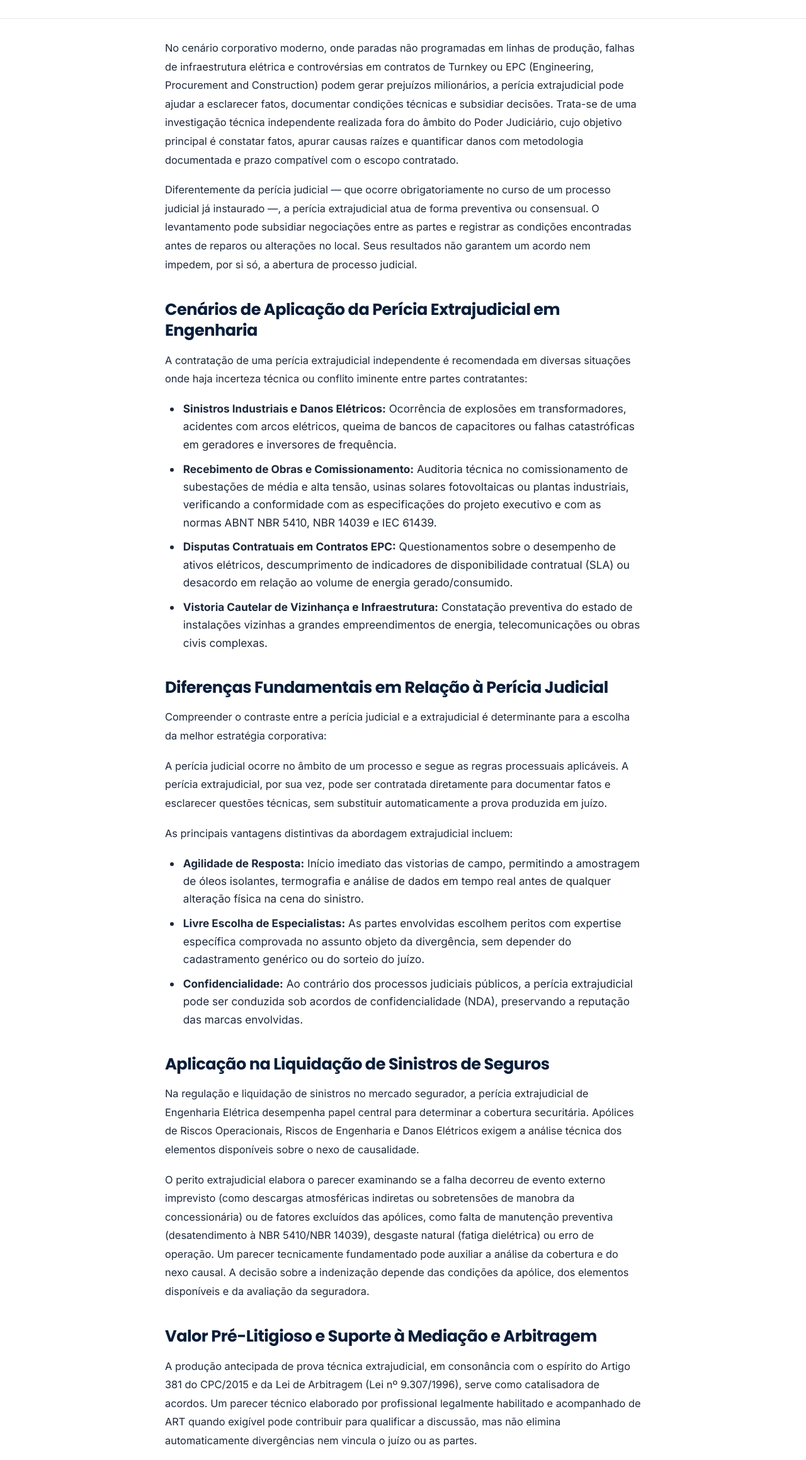
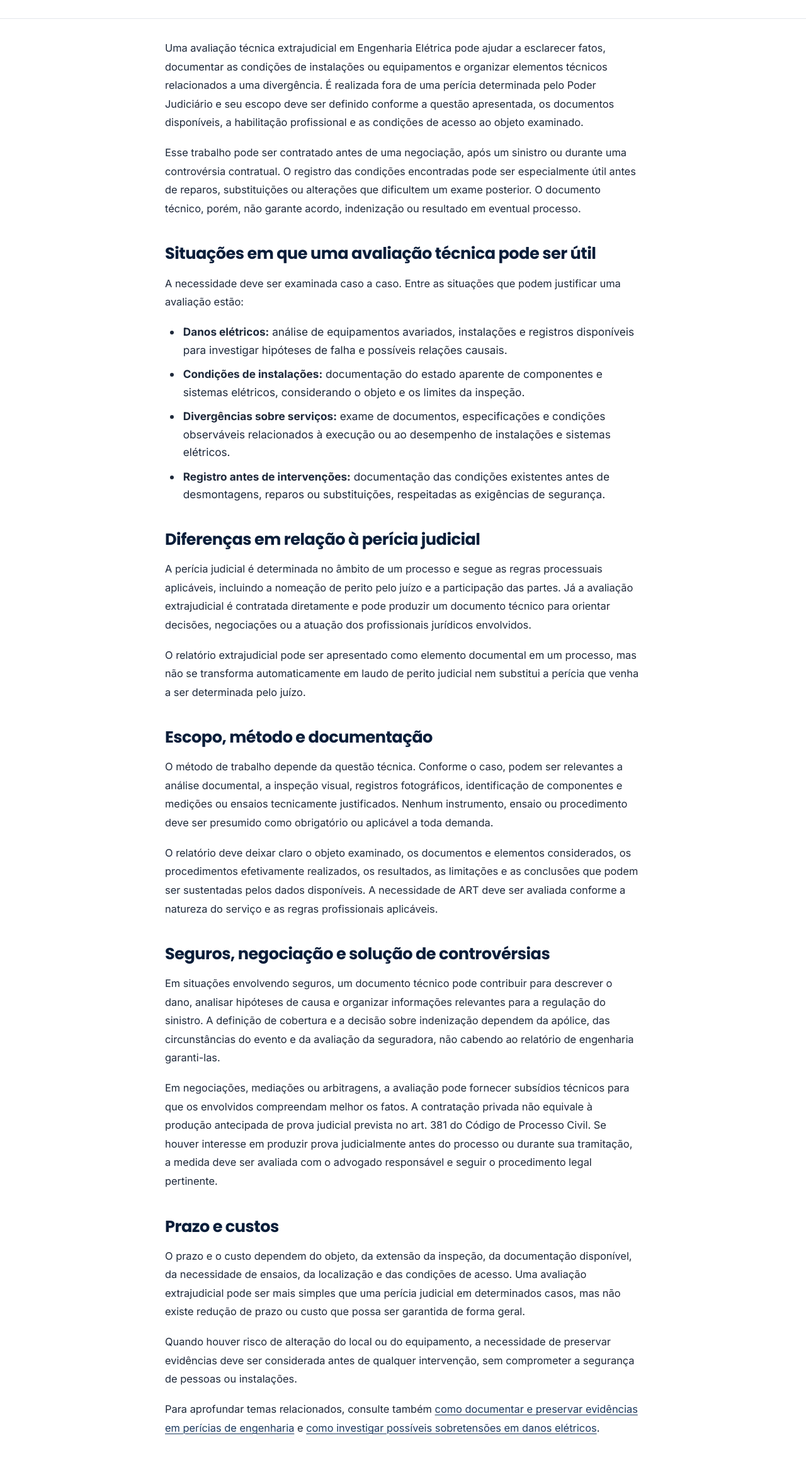
Before and after one commit to paulorozin/excell-new, a plain HTML site: page blog/pericia-extrajudicial.html in a window 1280 px wide. Shown: the part 364-2682 px from the top of the page at 63% size. Drawn offline with Linux system fonts and the light colour scheme.

Commit message:
Auditoria editorial final dos 23 artigos do blog
* Refine escopo e precisão da perícia extrajudicial

* Corrija explicação processual da assistência técnica

* Inclua CTA técnico no artigo de crédito de ICMS

* Conecte artigos de perícia extrajudicial a conteúdos relacionados

* Adicione links internos no artigo de PABX em nuvem

* Adicione link interno sobre gravação e LGPD

* Conecte vistoria pericial a artigos de assistência técnica

* Adicione link interno entre TOI e ressarcimento de danos

* Refine metadados SEO e chamada técnica

* Refine metadados SEO e chamada técnica

* Refine metadados SEO e chamada técnica

* Refine metadados SEO e chamada técnica

* Refine metadados SEO e chamada técnica

* Refine metadados SEO e chamada técnica

* Refine metadados SEO e chamada técnica

* Refine metadados SEO e chamada técnica

* Refine metadados SEO e chamada técnica

* Refine metadados SEO e chamada técnica

* Ajuste editorial de título e CTA

* Ajuste editorial de título e CTA

* Ajuste editorial de título e CTA

* Encurte descrição SEO

* Encurte descrição SEO

* Encurte descrição SEO

* Remova repetição na chamada do artigo de ICMS

```diff
--- a/blog/pericia-extrajudicial.html
+++ b/blog/pericia-extrajudicial.html
@@ -4,7 +4,7 @@
   <meta charset="UTF-8" />
   <meta name="viewport" content="width=device-width, initial-scale=1.0" />
   <title>A perícia extrajudicial pode ajudar a prevenir conflitos? | EXCELL Engenharia</title>
-  <meta name="description" content="Entenda como uma avaliação técnica extrajudicial em engenharia elétrica pode documentar condições, organizar evidências e subsidiar negociações ou procedimentos de solução de conflitos." />
+  <meta name="description" content="Veja como uma avaliação técnica extrajudicial pode documentar condições elétricas, organizar evidências e subsidiar negociações, conforme o escopo contratado." />
   <meta name="keywords" content="pericia extrajudicial engenharia, prevencao de litigios, regulacao de sinistros eletricos, laudo extrajudicial, mediacao e arbitragem engenharia" />
   <meta name="robots" content="index, follow" />
   <link rel="canonical" href="https://excellengenharia.com.br/blog/pericia-extrajudicial.html" />
@@ -139,50 +139,41 @@
     </div>
   </div>
   <div class="article-body container">
-    <p>No cenário corporativo moderno, onde paradas não programadas em linhas de produção, falhas de infraestrutura elétrica e controvérsias em contratos de Turnkey ou EPC (Engineering, Procurement and Construction) podem gerar prejuízos milionários, a perícia extrajudicial pode ajudar a esclarecer fatos, documentar condições técnicas e subsidiar decisões. Trata-se de uma investigação técnica independente realizada fora do âmbito do Poder Judiciário, cujo objetivo principal é constatar fatos, apurar causas raízes e quantificar danos com metodologia documentada e prazo compatível com o escopo contratado.</p>
+    <p>Uma avaliação técnica extrajudicial em Engenharia Elétrica pode ajudar a esclarecer fatos, documentar as condições de instalações ou equipamentos e organizar elementos técnicos relacionados a uma divergência. É realizada fora de uma perícia determinada pelo Poder Judiciário e seu escopo deve ser definido conforme a questão apresentada, os documentos disponíveis, a habilitação profissional e as condições de acesso ao objeto examinado.</p>
 
-    <p>Diferentemente da perícia judicial — que ocorre obrigatoriamente no curso de um processo judicial já instaurado —, a perícia extrajudicial atua de forma preventiva ou consensual. O levantamento pode subsidiar negociações entre as partes e registrar as condições encontradas antes de reparos ou alterações no local. Seus resultados não garantem um acordo nem impedem, por si só, a abertura de processo judicial.</p>
+    <p>Esse trabalho pode ser contratado antes de uma negociação, após um sinistro ou durante uma controvérsia contratual. O registro das condições encontradas pode ser especialmente útil antes de reparos, substituições ou alterações que dificultem um exame posterior. O documento técnico, porém, não garante acordo, indenização ou resultado em eventual processo.</p>
 
-    <h2>Cenários de Aplicação da Perícia Extrajudicial em Engenharia</h2>
-    <p>A contratação de uma perícia extrajudicial independente é recomendada em diversas situações onde haja incerteza técnica ou conflito iminente entre partes contratantes:</p>
+    <h2>Situações em que uma avaliação técnica pode ser útil</h2>
+    <p>A necessidade deve ser examinada caso a caso. Entre as situações que podem justificar uma avaliação estão:</p>
     <ul>
-      <li><strong>Sinistros Industriais e Danos Elétricos:</strong> Ocorrência de explosões em transformadores, acidentes com arcos elétricos, queima de bancos de capacitores ou falhas catastróficas em geradores e inversores de frequência.</li>
-      <li><strong>Recebimento de Obras e Comissionamento:</strong> Auditoria técnica no comissionamento de subestações de média e alta tensão, usinas solares fotovoltaicas ou plantas industriais, verificando a conformidade com as especificações do projeto executivo e com as normas ABNT NBR 5410, NBR 14039 e IEC 61439.</li>
-      <li><strong>Disputas Contratuais em Contratos EPC:</strong> Questionamentos sobre o desempenho de ativos elétricos, descumprimento de indicadores de disponibilidade contratual (SLA) ou desacordo em relação ao volume de energia gerado/consumido.</li>
-      <li><strong>Vistoria Cautelar de Vizinhança e Infraestrutura:</strong> Constatação preventiva do estado de instalações vizinhas a grandes empreendimentos de energia, telecomunicações ou obras civis complexas.</li>
+      <li><strong>Danos elétricos:</strong> análise de equipamentos avariados, instalações e registros disponíveis para investigar hipóteses de falha e possíveis relações causais.</li>
+      <li><strong>Condições de instalações:</strong> documentação do estado aparente de componentes e sistemas elétricos, considerando o objeto e os limites da inspeção.</li>
+      <li><strong>Divergências sobre serviços:</strong> exame de documentos, especificações e condições observáveis relacionados à execução ou ao desempenho de instalações e sistemas elétricos.</li>
+      <li><strong>Registro antes de intervenções:</strong> documentação das condições existentes antes de desmontagens, reparos ou substituições, respeitadas as exigências de segurança.</li>
     </ul>
 
-    <h2>Diferenças Fundamentais em Relação à Perícia Judicial</h2>
-    <p>Compreender o contraste entre a perícia judicial e a extrajudicial é determinante para a escolha da melhor estratégia corporativa:</p>
+    <h2>Diferenças em relação à perícia judicial</h2>
+    <p>A perícia judicial é determinada no âmbito de um processo e segue as regras processuais aplicáveis, incluindo a nomeação de perito pelo juízo e a participação das partes. Já a avaliação extrajudicial é contratada diretamente e pode produzir um documento técnico para orientar decisões, negociações ou a atuação dos profissionais jurídicos envolvidos.</p>
+    <p>O relatório extrajudicial pode ser apresentado como elemento documental em um processo, mas não se transforma automaticamente em laudo de perito judicial nem substitui a perícia que venha a ser determinada pelo juízo.</p>
 
-    <blockquote><p>A perícia judicial ocorre no âmbito de um processo e segue as regras processuais aplicáveis. A perícia extrajudicial, por sua vez, pode ser contratada diretamente para documentar fatos e esclarecer questões técnicas, sem substituir automaticamente a prova produzida em juízo.</p></blockquote>
+    <h2>Escopo, método e documentação</h2>
+    <p>O método de trabalho depende da questão técnica. Conforme o caso, podem ser relevantes a análise documental, a inspeção visual, registros fotográficos, identificação de componentes e medições ou ensaios tecnicamente justificados. Nenhum instrumento, ensaio ou procedimento deve ser presumido como obrigatório ou aplicável a toda demanda.</p>
+    <p>O relatório deve deixar claro o objeto examinado, os documentos e elementos considerados, os procedimentos efetivamente realizados, os resultados, as limitações e as conclusões que podem ser sustentadas pelos dados disponíveis. A necessidade de ART deve ser avaliada conforme a natureza do serviço e as regras profissionais aplicáveis.</p>
 
-    <p>As principais vantagens distintivas da abordagem extrajudicial incluem:</p>
-    <ul>
-      <li><strong>Agilidade de Resposta:</strong> Início imediato das vistorias de campo, permitindo a amostragem de óleos isolantes, termografia e análise de dados em tempo real antes de qualquer alteração física na cena do sinistro.</li>
-      <li><strong>Livre Escolha de Especialistas:</strong> As partes envolvidas escolhem peritos com expertise específica comprovada no assunto objeto da divergência, sem depender do cadastramento genérico ou do sorteio do juízo.</li>
-      <li><strong>Confidencialidade:</strong> Ao contrário dos processos judiciais públicos, a perícia extrajudicial pode ser conduzida sob acordos de confidencialidade (NDA), preservando a reputação das marcas envolvidas.</li>
-    </ul>
+    <h2>Seguros, negociação e solução de controvérsias</h2>
+    <p>Em situações envolvendo seguros, um documento técnico pode contribuir para descrever o dano, analisar hipóteses de causa e organizar informações relevantes para a regulação do sinistro. A definição de cobertura e a decisão sobre indenização dependem da apólice, das circunstâncias do evento e da avaliação da seguradora, não cabendo ao relatório de engenharia garanti-las.</p>
+    <p>Em negociações, mediações ou arbitragens, a avaliação pode fornecer subsídios técnicos para que os envolvidos compreendam melhor os fatos. A contratação privada não equivale à produção antecipada de prova judicial prevista no art. 381 do Código de Processo Civil. Se houver interesse em produzir prova judicialmente antes do processo ou durante sua tramitação, a medida deve ser avaliada com o advogado responsável e seguir o procedimento legal pertinente.</p>
 
-    <h2>Aplicação na Liquidação de Sinistros de Seguros</h2>
-    <p>Na regulação e liquidação de sinistros no mercado segurador, a perícia extrajudicial de Engenharia Elétrica desempenha papel central para determinar a cobertura securitária. Apólices de Riscos Operacionais, Riscos de Engenharia e Danos Elétricos exigem a análise técnica dos elementos disponíveis sobre o nexo de causalidade.</p>
+    <h2>Prazo e custos</h2>
+    <p>O prazo e o custo dependem do objeto, da extensão da inspeção, da documentação disponível, da necessidade de ensaios, da localização e das condições de acesso. Uma avaliação extrajudicial pode ser mais simples que uma perícia judicial em determinados casos, mas não existe redução de prazo ou custo que possa ser garantida de forma geral.</p>
+    <p>Quando houver risco de alteração do local ou do equipamento, a necessidade de preservar evidências deve ser considerada antes de qualquer intervenção, sem comprometer a segurança de pessoas ou instalações.</p>
 
-    <p>O perito extrajudicial elabora o parecer examinando se a falha decorreu de evento externo imprevisto (como descargas atmosféricas indiretas ou sobretensões de manobra da concessionária) ou de fatores excluídos das apólices, como falta de manutenção preventiva (desatendimento à NBR 5410/NBR 14039), desgaste natural (fatiga dielétrica) ou erro de operação. Um parecer tecnicamente fundamentado pode auxiliar a análise da cobertura e do nexo causal. A decisão sobre a indenização depende das condições da apólice, dos elementos disponíveis e da avaliação da seguradora.</p>
-
-    <h2>Valor Pré-Litigioso e Suporte à Mediação e Arbitragem</h2>
-    <p>A produção antecipada de prova técnica extrajudicial, em consonância com o espírito do Artigo 381 do CPC/2015 e da Lei de Arbitragem (Lei nº 9.307/1996), serve como catalisadora de acordos. Um parecer técnico elaborado por profissional legalmente habilitado e acompanhado de ART quando exigível pode contribuir para qualificar a discussão, mas não elimina automaticamente divergências nem vincula o juízo ou as partes.</p>
-
-    <p>Em procedimentos de mediação e câmaras de arbitragem, a perícia extrajudicial reduz drasticamente o tempo de instrução probatória. Árbitros e mediadores utilizam o laudo para delinear os contornos reais do dano econômico e operacional, facilitando a transação amigável ou fornecendo subsídios técnicos definitivos para a sentença arbitral.</p>
-
-    <h2>Análise Comparativa de Custos: Perícia Extrajudicial vs. Litígio Judicial</h2>
-    <p>Um processo judicial pode envolver custos diretos e indiretos, mas o impacto varia conforme a natureza e a duração da controvérsia. Entre esses custos, destacam-se a indisponibilidade prolongada do equipamento ou fábrica (prejuízos por lucros cessantes), honorários advocatícios sucumbenciais, custas processuais crescentes e a depreciação de ativos paralisados aguardando vistoria judicial.</p>
-
-    <p>A realização de uma perícia extrajudicial logo após o evento pode ajudar a documentar as condições encontradas antes de reparos ou alterações no local. A liberação para reparos deve considerar a segurança, as condições contratuais e a necessidade de preservar evidências, com comunicação entre os envolvidos quando cabível.</p>
-  </div>
+    <p>Para aprofundar temas relacionados, consulte também <a href="pericia-cadeia-custodia.html">como documentar e preservar evidências em perícias de engenharia</a> e <a href="pericia-sobretensoes.html">como investigar possíveis sobretensões em danos elétricos</a>.</p>
+    </div>
   <div class="cta-section">
     <div class="container">
-      <h2>Sua Empresa Precisa de um Laudo Pericial Extrajudicial Imparcial?</h2>
-      <p>A EXCELL Engenharia atua na elaboração de laudos periciais extrajudiciais de engenharia elétrica para empresas, seguradoras e escritórios de advocacia.</p>
+      <h2>Precisa documentar uma questão técnica fora do processo judicial?</h2>
+      <p>A EXCELL Engenharia pode avaliar a demanda e definir o escopo de uma avaliação técnica extrajudicial em Engenharia Elétrica, conforme o objeto e os elementos disponíveis.</p>
       <div class="cta-actions">
         <a href="../contato.html" class="btn btn-primary">Fale com um Especialista</a>
         <a href="https://wa.me/554320181300" target="_blank" rel="noopener" class="btn btn-outline">WhatsApp (43) 2018-1300</a>
```
Also changed, not shown: blog/asst-contestacao-toi.html (+2 -1 lines), blog/asst-engenheiro-advogado.html (+8 -8 lines), blog/asst-impugnar-laudo.html (+1 -1 lines), blog/asst-ressarcimento-aneel.html (+1 -1 lines), blog/asst-vistoria.html (+1 -0 lines), blog/laudo-atualizacao.html (+2 -2 lines), blog/laudo-estatico-dinamico-icms.html (+3 -3 lines), blog/laudo-quem-tem-direito-icms.html (+11 -0 lines), blog/laudo-recuperacao-retroativa.html (+1 -1 lines), blog/pericia-cadeia-custodia.html (+1 -1 lines), blog/pericia-sobretensoes.html (+1 -1 lines), blog/telecom-integracao-whatsapp.html (+1 -0 lines), blog/telecom-pabx-advocacia.html (+1 -1 lines), blog/telecom-pabx-nuvem.html (+3 -1 lines), 2 more files.
